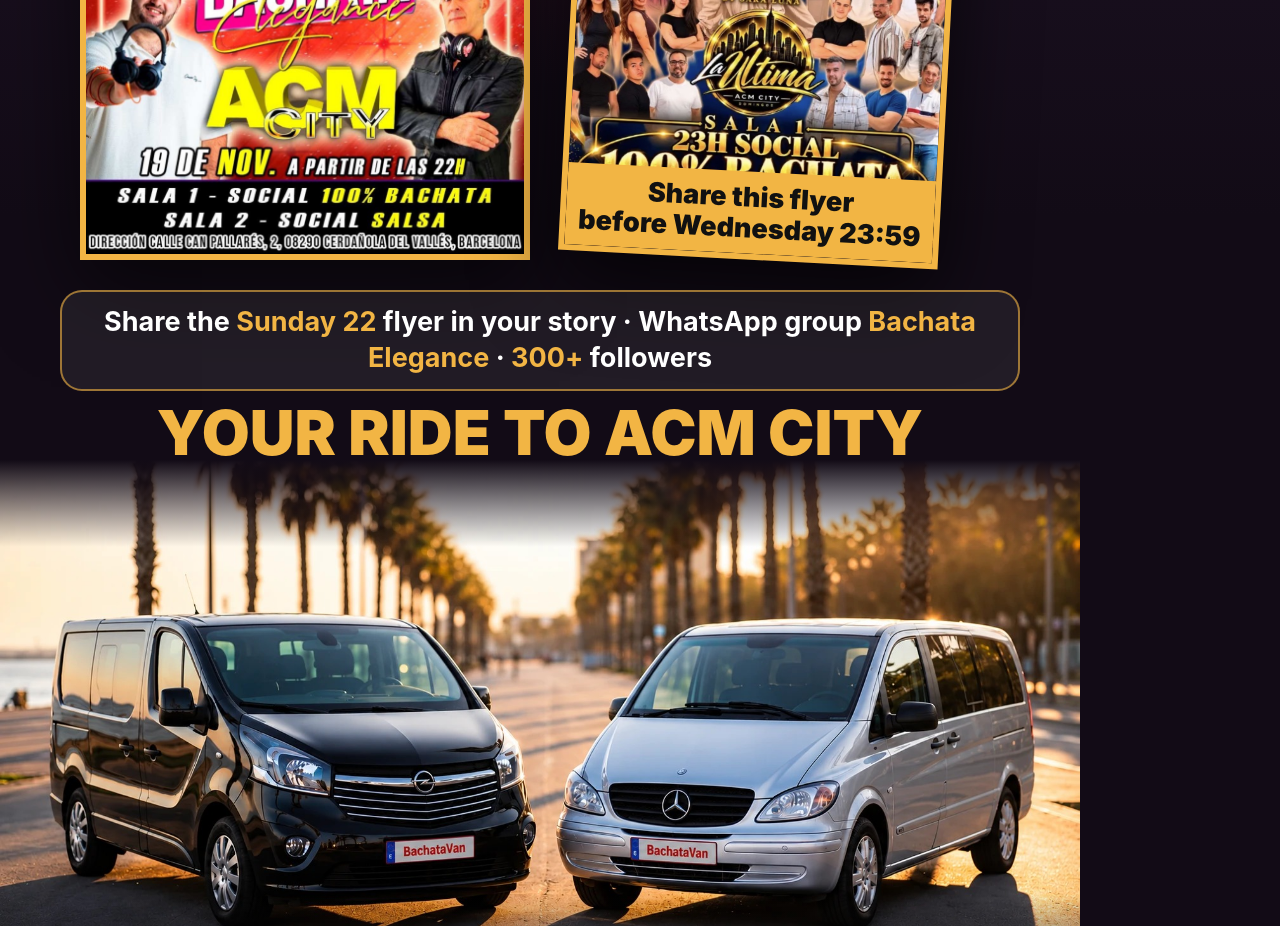
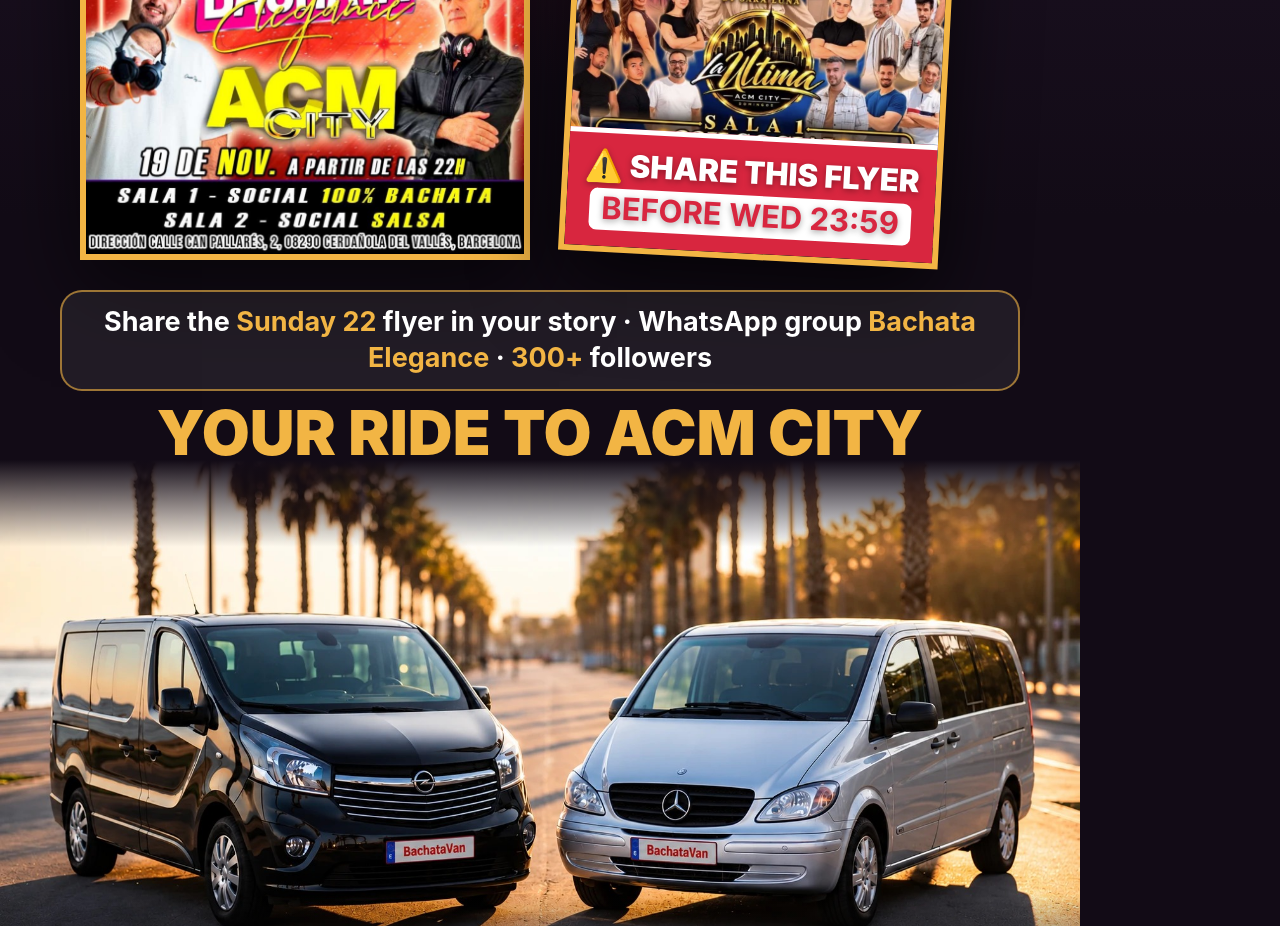
Before and after one commit to boulboul1040-lang/bachatavan-finances, a plain HTML site: page flyers/2026-11-19-acm-free-entry/flyer-v2.html in a window 1280 px wide. Shown: the part 840-1766 px from the top of the page. Drawn offline with Linux system fonts and the light colour scheme.

Commit message:
Story ACM : bandeau 'share this flyer' en rouge
Co-Authored-By: Claude Opus 5.5 <noreply@anthropic.com>
Claude-Session: https://claude.ai/code/session_01NsQrkbqjcrN4n2gTAGkMgN

```diff
--- a/flyers/2026-11-19-acm-free-entry/flyer-v2.html
+++ b/flyers/2026-11-19-acm-free-entry/flyer-v2.html
@@ -14,7 +14,8 @@
   .main img { width: 100%; height: 100%; object-fit: cover; display: block; }
   .second { position: absolute; left: 575px; top: 440px; width: 380px; height: 660px; border: 6px solid var(--gold); overflow: hidden; transform: rotate(3deg); box-shadow: 0 30px 80px rgba(0,0,0,.7); }
   .second img { width: 100%; height: 100%; object-fit: cover; object-position: center top; display: block; }
-  .second .tag { position: absolute; left: 0; right: 0; bottom: 0; background: var(--gold); color: #111; font-weight: 900; font-size: 27px; text-align: center; padding: 10px 6px; line-height: 1.15; }
+  .second .tag { position: absolute; left: 0; right: 0; bottom: 0; background: var(--red); color: #FFFFFF; font-weight: 900; font-size: 31px; text-align: center; padding: 14px 6px 16px; line-height: 1.15; border-top: 5px solid #FFFFFF; text-shadow: 0 2px 6px rgba(0,0,0,.35); }
+  .second .tag b { display: inline-block; background: #FFFFFF; color: var(--red); padding: 2px 12px 4px; border-radius: 8px; margin-top: 6px; }
   .badge { position: absolute; left: 800px; top: 270px; width: 240px; height: 240px; border-radius: 50%; background: var(--red); border: 6px solid var(--white); display: flex; flex-direction: column; align-items: center; justify-content: center; text-align: center; transform: rotate(-12deg); box-shadow: 0 20px 50px rgba(0,0,0,.5); z-index: 5; }
   .badge small, .badge b { font-weight: 900; font-size: 46px; line-height: 1; }
   .badge em { font-style: normal; font-weight: 800; font-size: 28px; margin-top: 6px; }
@@ -35,7 +36,7 @@
   <h1>THURSDAY · ACM CITY</h1>
   <div class="pills"><span>@acmcity</span><span>Bachata Elegance</span></div>
   <div class="main"><img src="jueves.jpg" alt="Thursday 19 ACM City"></div>
-  <div class="second"><img src="share-domingo.jpg" alt="Sunday 22 La Última"><div class="tag">Share this flyer<br>before Wednesday 23:59</div></div>
+  <div class="second"><img src="share-domingo.jpg" alt="Sunday 22 La Última"><div class="tag">⚠️ SHARE THIS FLYER<br><b>BEFORE WED 23:59</b></div></div>
   <div class="badge"><small>FREE</small><b>ENTRY</b><em>until 23:30</em></div>
   <div class="cond">Share the <b>Sunday 22</b> flyer in your story · WhatsApp group <b>Bachata Elegance</b> · <b>300+</b> followers</div>
   <div class="ride">YOUR RIDE TO ACM CITY</div>
```
Also changed, not shown: 1 other file.
